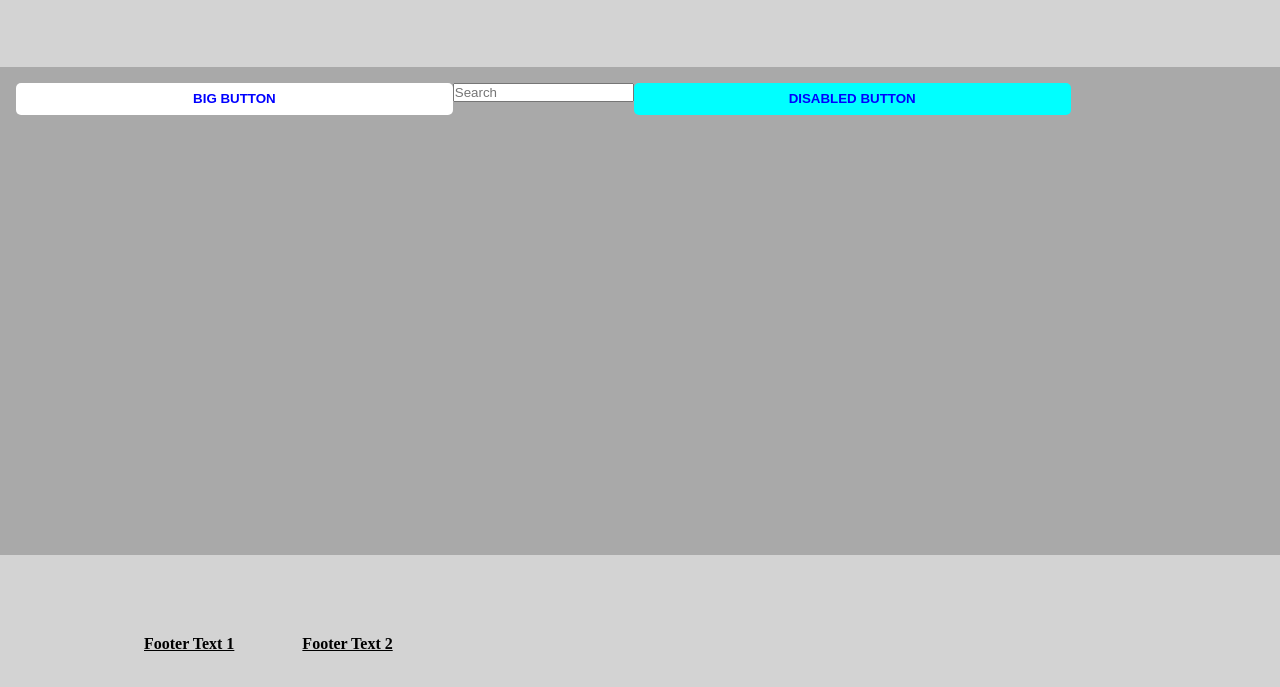
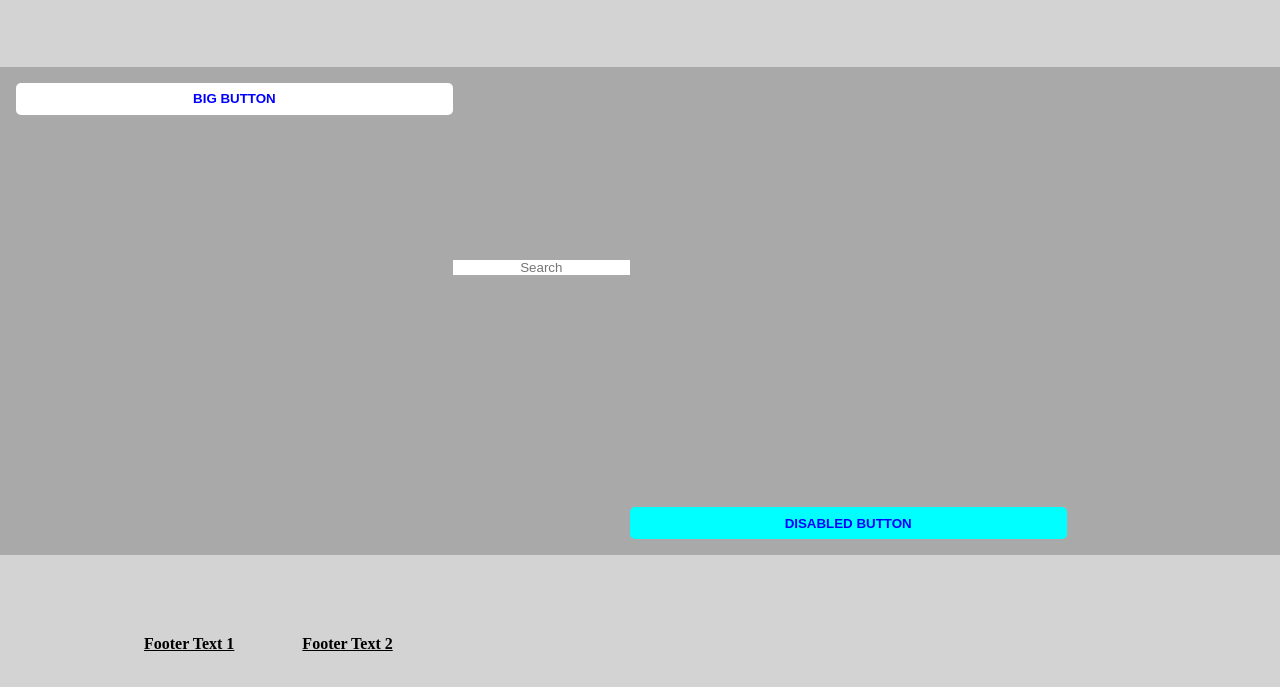
Before and after one commit to Ty7aN/TestDH, a plain HTML site: page Html_CSS/index.html in a window 1280 px wide. Shown: the part 85-772 px from the top of the page. Drawn offline with Linux system fonts and the light colour scheme.

Commit message:
Add files via upload

```diff
--- a/Html_CSS/index.html
+++ b/Html_CSS/index.html
@@ -16,7 +16,7 @@
           <button class="bb"><strong>BIG BUTTON</strong></button>
 
           <form action="#">
-            <input type="text" placeholder="Search" name="search" />
+            <input type="text" placeholder="Search" class="search" />
           </form>
 
           <button class="dsb" disabled><strong>DISABLED BUTTON</strong></button>
--- a/Html_CSS/style.css
+++ b/Html_CSS/style.css
@@ -40,16 +40,21 @@ inside {
 }
 
 .search {
+    margin-top: 100%;
     border-style: none;
+    display: block;
+    text-align: center;
 }
 
 .dsb{
+
     color: blue;
     background-color: aqua;
     border-style: none;
     border-radius: 5px;
     height: 7%;
     width: 35%;
+    align-self: end;
 }
 
 footer {
```
